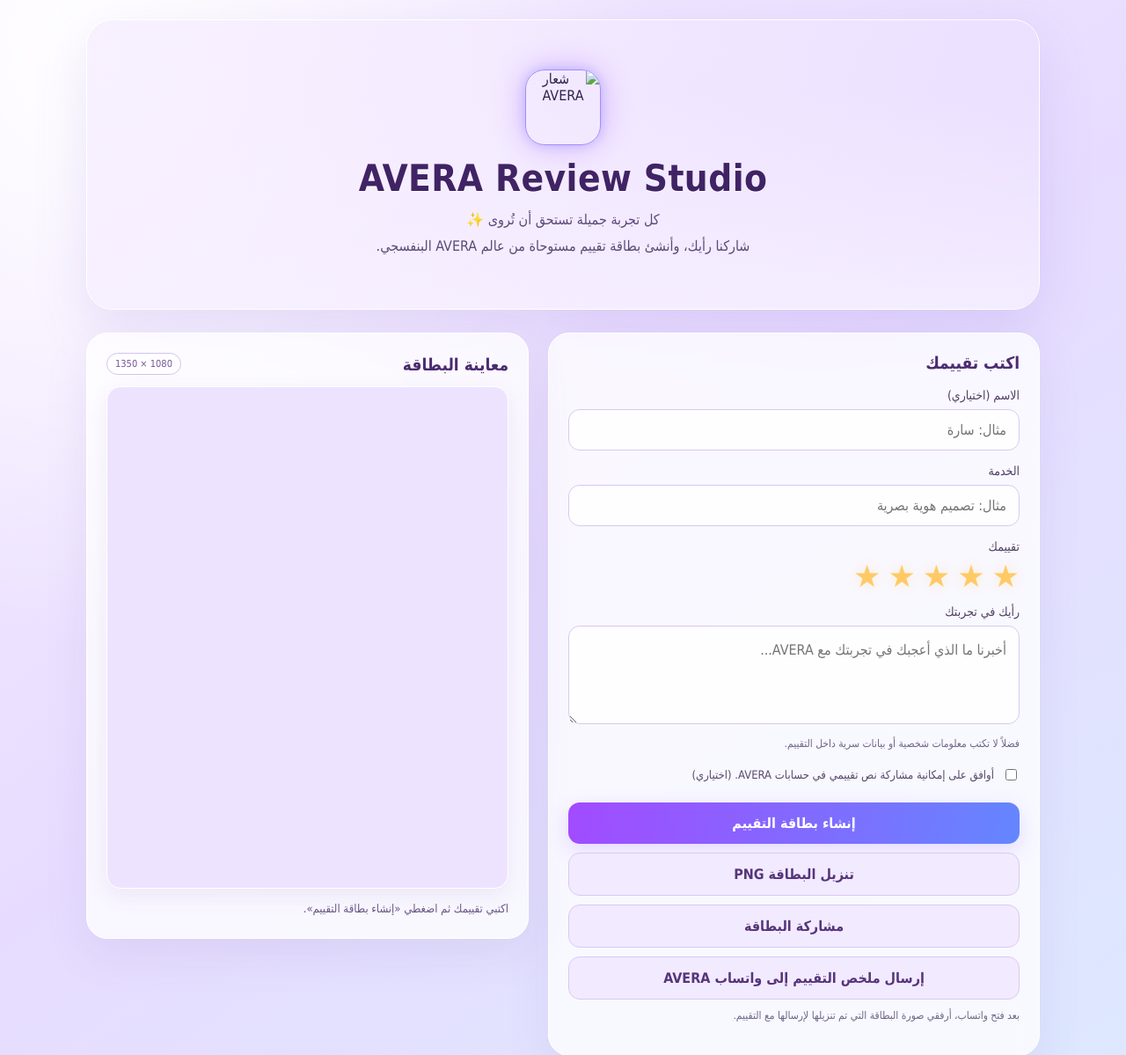
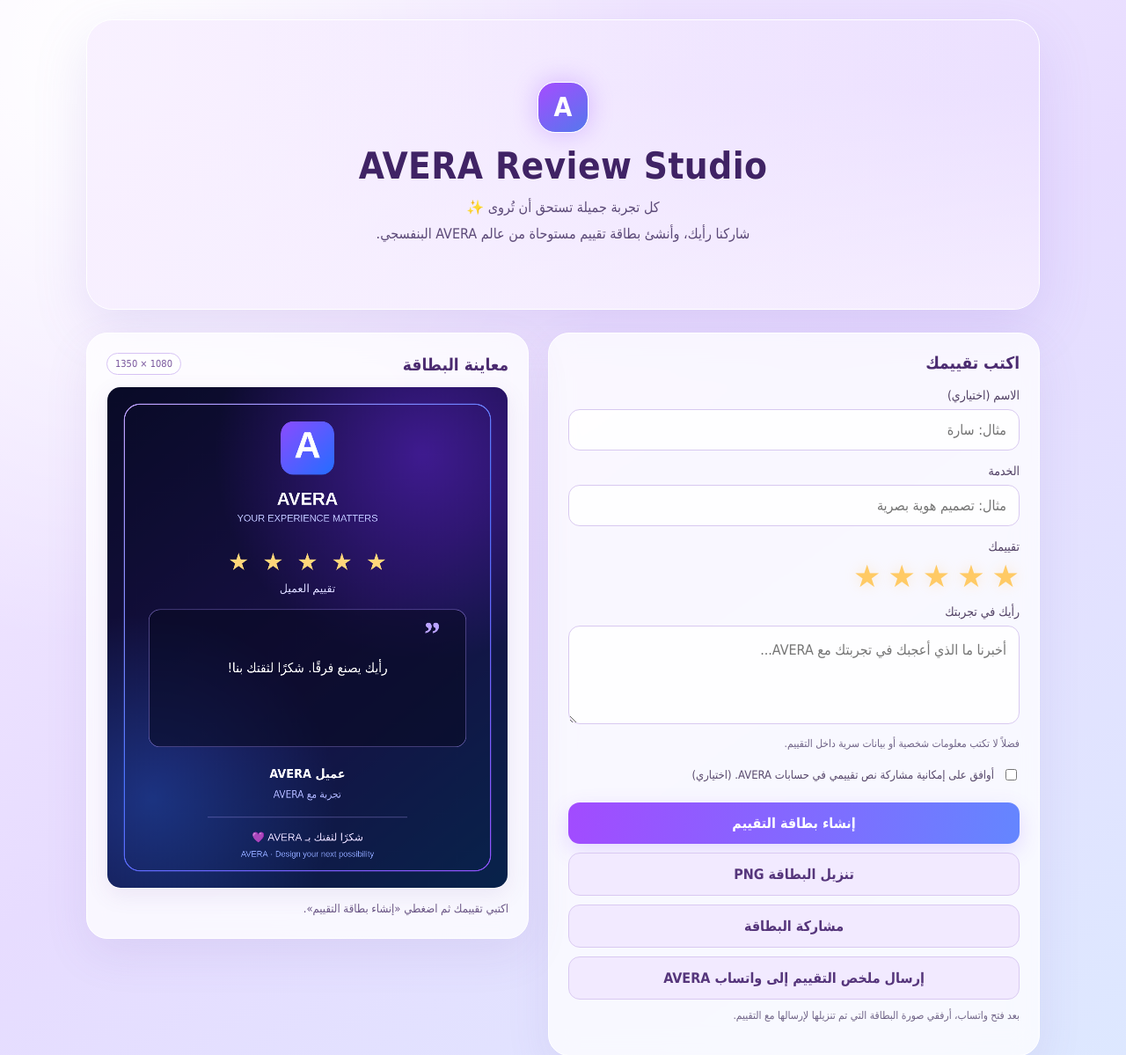
Before and after one commit to avera-works/review, a plain HTML site: page index.html in a window 1280 px wide. Shown: the top 1199 px of the page at 88% size. Drawn offline with Linux system fonts and the light colour scheme.

Commit message:
Add files via upload

```diff
--- a/index.html
+++ b/index.html
@@ -14,7 +14,7 @@
     header.hero{position:relative;overflow:hidden;min-height:330px;border-radius:30px;margin:0 auto 26px;display:flex;align-items:center;justify-content:center;text-align:center;padding:36px 22px;background:linear-gradient(90deg,rgba(247,238,255,.83),rgba(235,223,255,.55)),url('avera-hero.png') center 43%/cover;border:1px solid #fff;box-shadow:0 20px 60px #8c6bd52b}
     header.hero:before{content:"";position:absolute;inset:0;background:linear-gradient(0deg,rgba(247,240,255,.78),rgba(247,240,255,.08) 75%)}
     .hero-content{position:relative;z-index:1;max-width:660px}
-    .mark{display:block;width:86px;height:86px;object-fit:cover;border:1px solid #a78bfa;border-radius:22px;box-shadow:0 0 34px #9b4dff66,0 0 12px #4e8cff44;margin:auto}
+    .mark{display:inline-grid;place-items:center;width:58px;height:58px;border:1px solid #fff;border-radius:20px;color:white;font-size:30px;font-weight:800;box-shadow:0 0 28px #9b4dff55;background:linear-gradient(145deg,#a64cff,#5478ed)}
     h1{font-size:clamp(27px,4vw,42px);margin:13px 0 8px;letter-spacing:.4px;color:#402365;text-shadow:0 1px #fff}
     header p{color:#5c4a78;margin:0;line-height:1.9;font-size:16px}
     .layout{display:grid;grid-template-columns:minmax(0,1fr) minmax(280px,.9fr);gap:22px;align-items:start}
@@ -49,7 +49,7 @@
   <main class="wrap">
     <header class="hero">
       <div class="hero-content">
-        <img class="mark" src="avera-logo.png" alt="شعار AVERA">
+        <div class="mark" aria-label="AVERA">A</div>
         <h1>AVERA Review Studio</h1>
         <p>كل تجربة جميلة تستحق أن تُروى ✨<br>شاركنا رأيك، وأنشئ بطاقة تقييم مستوحاة من عالم AVERA البنفسجي.</p>
       </div>
@@ -108,7 +108,7 @@
 <script>
   // رقم واتساب AVERA بصيغة دولية، دون + أو مسافات.
   const AVERA_WHATSAPP_NUMBER = "966596240060";
-  const logoImage = new Image();\n  logoImage.src = "avera-logo.png";\n  const canvas = document.getElementById("reviewCanvas");
+  const canvas = document.getElementById("reviewCanvas");
   const ctx = canvas.getContext("2d");
   const statusEl = document.getElementById("status");
   let rating = 5;
@@ -137,19 +137,11 @@
     border.addColorStop(0,"#bda2ff");border.addColorStop(.5,"#4d75ff");border.addColorStop(1,"#8f55ff");
     ctx.strokeStyle=border;ctx.lineWidth=3;roundRect(46,46,988,1258,42);ctx.stroke();
 
-    // Official AVERA neon logo image
-    if (logoImage.complete && logoImage.naturalWidth) {
-      ctx.save();
-      ctx.shadowColor = "rgba(143,72,255,.55)";
-      ctx.shadowBlur = 28;
-      ctx.drawImage(logoImage, 455, 78, 170, 170);
-      ctx.restore();
-    } else {
-      const lg=ctx.createLinearGradient(465,90,615,235);lg.addColorStop(0,"#8d4bff");lg.addColorStop(1,"#236eff");
-      ctx.fillStyle=lg;roundRect(468,92,144,144,34);ctx.fill();
-      ctx.fillStyle="#fff";ctx.font="bold 100px Arial";ctx.textAlign="center";ctx.textBaseline="middle";ctx.fillText("A",540,163);
-    }
-    ctx.fillStyle="#fff";ctx.font="bold 48px Arial";ctx.textAlign="center";ctx.textBaseline="middle";ctx.fillText("AVERA",540,304);
+    // Logo mark
+    const lg=ctx.createLinearGradient(465,90,615,235);lg.addColorStop(0,"#8d4bff");lg.addColorStop(1,"#236eff");
+    ctx.fillStyle=lg;roundRect(468,92,144,144,34);ctx.fill();
+    ctx.fillStyle="#fff";ctx.font="bold 100px Arial";ctx.textAlign="center";ctx.textBaseline="middle";ctx.fillText("A",540,163);
+    ctx.fillStyle="#fff";ctx.font="bold 48px Arial";ctx.fillText("AVERA",540,304);
     ctx.fillStyle="#bfc4ff";ctx.font="26px Arial";ctx.fillText("YOUR EXPERIENCE MATTERS",540,355);
 
     // Stars
```
